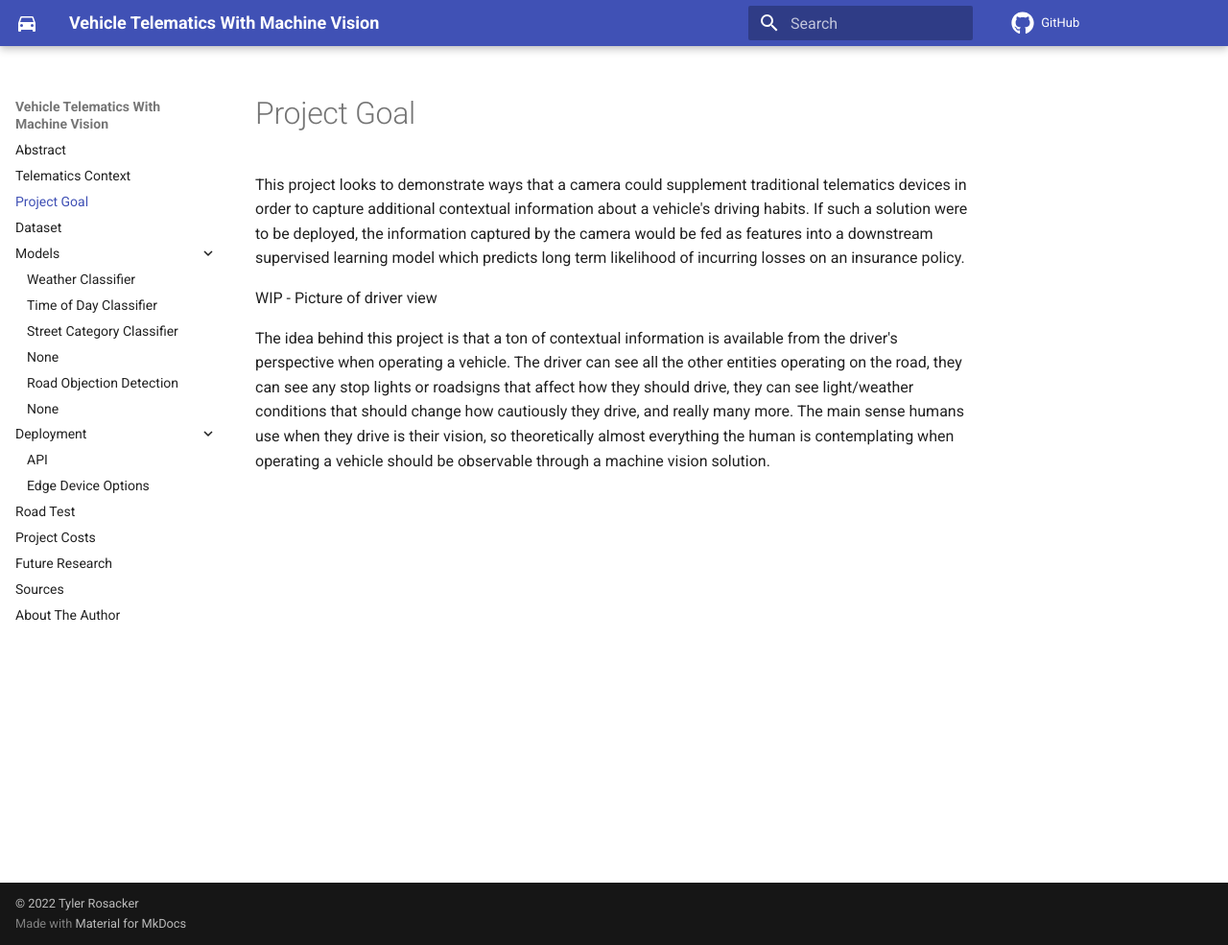
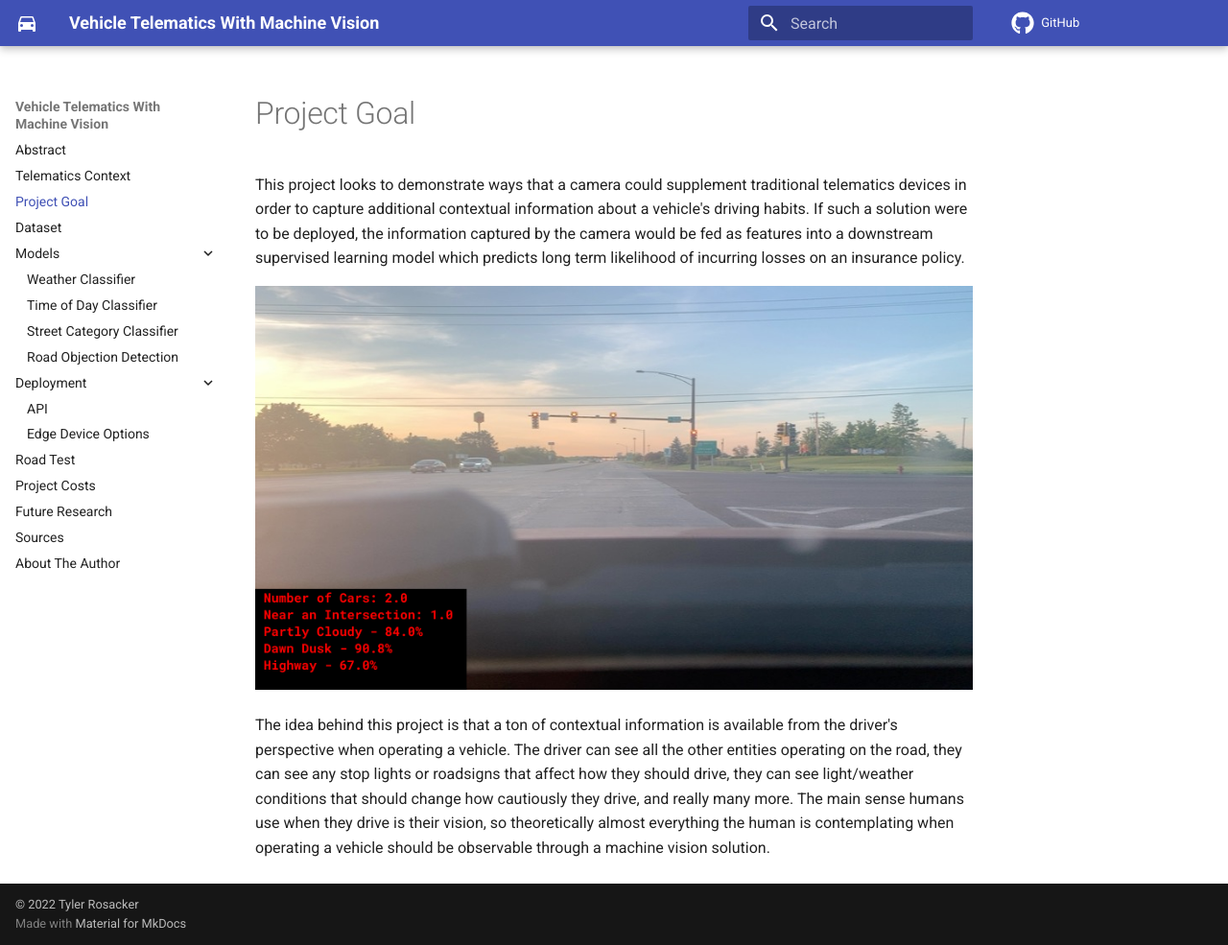
Before and after one commit to rosacker/Telematics-Machine-Vision-Writeup, an MkDocs documentation site: the page built from Docs/Project-Goal.md, in a window 1280 px wide and 985 px high. Shown: the whole window at 96% size. Built offline with MkDocs 1.6.1 and Material for MkDocs 9.7.7, drawn with Linux system fonts in a browser that asks for light colours; comment, search, counter and statistics services are not loaded.

Commit message:
Adding overall example image

```diff
--- a/Docs/Project-Goal.md
+++ b/Docs/Project-Goal.md
@@ -2,6 +2,6 @@
 
 This project looks to demonstrate ways that a camera could supplement traditional telematics devices in order to capture additional contextual information about a vehicle's driving habits. If such a solution were to be deployed, the information captured by the camera would be fed as features into a downstream supervised learning model which predicts long term likelihood of incurring losses on an insurance policy.
 
-WIP - Picture of driver view
+![](images/single_image_labels.png)
 
 The idea behind this project is that a ton of contextual information is available from the driver's perspective when operating a vehicle. The driver can see all the other entities operating on the road, they can see any stop lights or roadsigns that affect how they should drive, they can see light/weather conditions that should change how cautiously they drive, and really many more. The main sense humans use when they drive is their vision, so theoretically almost everything the human is contemplating when operating a vehicle should be observable through a machine vision solution.
--- a/mkdocs.yml
+++ b/mkdocs.yml
@@ -26,9 +26,7 @@ nav:
       - 'Models/Weather-Detection.md'
       - 'Models/Time-Of-Day-Detection.md'
       - 'Models/Street-Category.md'
-      - 'Models/Stop-Light-Detection.md'
       - 'Models/Road-Object-Detection.md'
-      - 'Models/Why-AutoML.md'
     - Deployment:
       - 'Deployment/index.md'
       - 'Deployment/API.md'
```
Also changed, not shown: Docs/Models/Time-Of-Day-Detection.md (+1 -1 lines).
